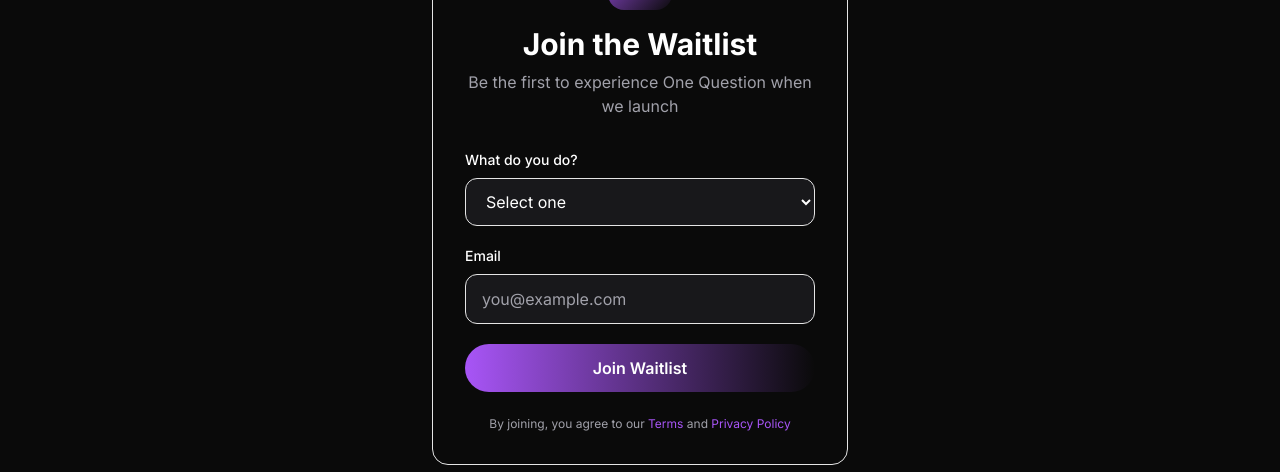
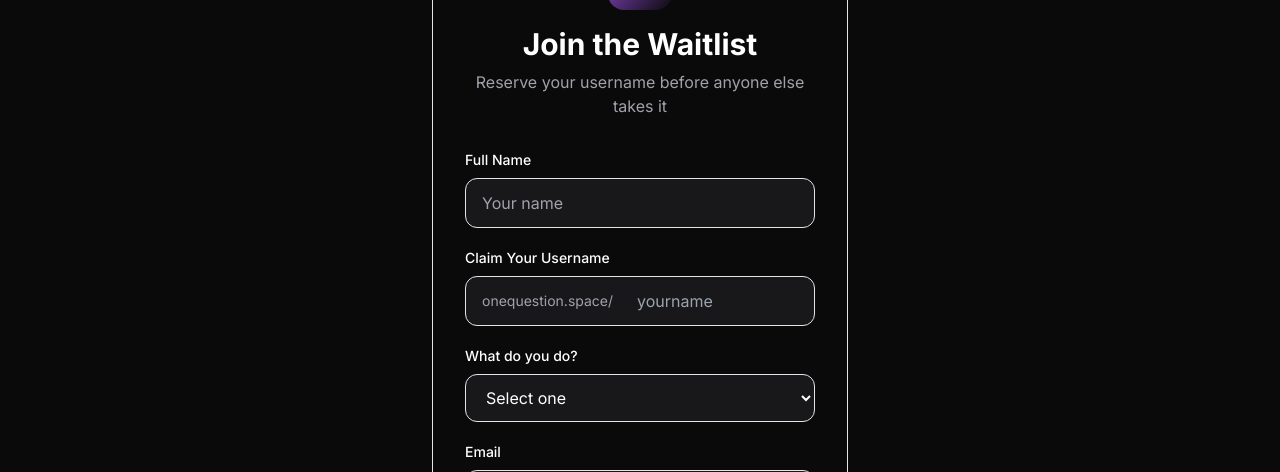
Before and after one commit to onequestionspace/onequestion_space, a Next.js app: page /waitlist in a window 1280 px wide. Shown: the part 271-743 px from the top of the page. Built offline with nearby package versions, Linux system fonts and the light colour scheme; no server answers.

Commit message:
Redesign waitlist page with name, username claim, position tracking and success screen

```diff
--- a/app/waitlist/page.tsx
+++ b/app/waitlist/page.tsx
@@ -8,13 +8,12 @@ import { useApi } from '@/hooks/useApi';
 import { validateEmail } from '@/lib/validations';
 import { Sparkles, ArrowLeft, Check } from 'lucide-react';
 
-/**
- * Waitlist Page
- * Early access signup with brand design
- */
 export default function WaitlistPage() {
   const [email, setEmail] = useState('');
   const [role, setRole] = useState('');
+  const [name, setName] = useState('');
+  const [username, setUsername] = useState('');
+  const [position, setPosition] = useState<number | null>(null);
   const [submitted, setSubmitted] = useState(false);
   const { execute, loading, error } = useApi();
 
@@ -28,11 +27,11 @@ export default function WaitlistPage() {
     }
 
     try {
-      await execute('/api/waitlist', {
+      const result = await execute('/api/waitlist', {
         method: 'POST',
-      body: JSON.stringify({ email, role }),
+        body: JSON.stringify({ email, role, name, username }),
       });
-
+      setPosition(result?.position ?? null);
       setSubmitted(true);
       setEmail('');
       setRole('');
@@ -45,7 +44,6 @@ export default function WaitlistPage() {
     <div className="min-h-screen bg-background">
       <Navbar />
 
-      {/* Background mesh */}
       <div className="fixed inset-0 -z-10">
         <div className="mesh-gradient" />
         <div className="dot-pattern" />
@@ -53,7 +51,6 @@ export default function WaitlistPage() {
 
       <main className="pt-32 pb-20 flex items-center justify-center min-h-screen">
         <div className="max-w-md w-full mx-auto px-4">
-          {/* Back link */}
           <Link
             href="/"
             className="inline-flex items-center gap-2 text-muted-foreground hover:text-foreground transition-colors mb-8"
@@ -62,7 +59,6 @@ export default function WaitlistPage() {
             Back to home
           </Link>
 
-          {/* Waitlist Card */}
           <div className="glass-card rounded-2xl p-8 border border-border">
             <div className="text-center mb-8">
               <div className="inline-flex items-center justify-center w-16 h-16 rounded-2xl bg-gradient-to-br from-primary to-pink mb-4">
@@ -70,38 +66,71 @@ export default function WaitlistPage() {
               </div>
               <h1 className="text-3xl font-bold text-foreground mb-2">Join the Waitlist</h1>
               <p className="text-muted-foreground">
-                Be the first to experience One Question when we launch
+                Reserve your username before anyone else takes it
               </p>
             </div>
 
             {submitted ? (
-              <div>
-  <label
-    htmlFor="role"
-    className="block text-sm font-medium text-foreground mb-2"
-  >
-    Name
-  </label>
-
-  <input
-    type="text"
-    id="role"
-    value={role}
-    onChange={(e) => setRole(e.target.value)}
-    placeholder="Select your role"
-    className="w-full px-4 py-3 rounded-xl bg-card border border-border text-foreground placeholder:text-muted-foreground focus:outline-none focus:ring-2 focus:ring-primary focus:border-transparent transition-all"
-  />
+              <div className="text-center space-y-4 py-4">
+                <div className="inline-flex items-center justify-center w-16 h-16 rounded-full bg-gradient-to-br from-primary to-pink mb-2">
+                  <Check className="w-8 h-8 text-white" />
+                </div>
+                <h2 className="text-2xl font-bold">🎉 You are In</h2>
+                {position && (
+                  <div className="inline-block px-4 py-2 rounded-full bg-primary/10 border border-primary/20">
+                    <p className="text-primary font-bold text-lg">#{position} on the waitlist</p>
+                  </div>
+                )}
+                <p className="text-muted-foreground">Welcome to One Question, {name}. Your username is reserved.</p>
+                <div className="px-4 py-3 rounded-xl bg-card border border-border">
+                  <p className="text-sm text-muted-foreground mb-1">Your future profile</p>
+                  <p className="text-primary font-medium">onequestion.space/{username}</p>
+                </div>
+                <Link href="/" className="inline-block mt-2 text-sm text-muted-foreground hover:text-foreground transition-colors">
+                  Back to home
+                </Link>
               </div>
             ) : (
               <form onSubmit={handleSubmit} className="space-y-5">
                 <div>
-  <label
-    htmlFor="role"
-    className="block text-sm font-medium text-foreground mb-2"
-  >
+                  <label htmlFor="name" className="block text-sm font-medium text-foreground mb-2">
+                    Full Name
+                  </label>
+                  <input
+                    type="text"
+                    id="name"
+                    value={name}
+                    onChange={(e) => setName(e.target.value)}
+                    placeholder="Your name"
+                    className="w-full px-4 py-3 rounded-xl bg-card border border-border text-foreground placeholder:text-muted-foreground focus:outline-none focus:ring-2 focus:ring-primary focus:border-transparent transition-all"
+                    required
+                  />
+                </div>
+
+                <div>
+                  <label htmlFor="username" className="block text-sm font-medium text-foreground mb-2">
+                    Claim Your Username
+                  </label>
+                  <div className="flex items-center bg-card border border-border rounded-xl overflow-hidden focus-within:ring-2 focus-within:ring-primary">
+                    <span className="px-4 text-muted-foreground whitespace-nowrap text-sm">
+                      onequestion.space/
+                    </span>
+                    <input
+                      type="text"
+                      id="username"
+                      value={username}
+                      onChange={(e) => setUsername(e.target.value.toLowerCase().replace(/[^a-z0-9-]/g, ''))}
+                      placeholder="yourname"
+                      className="flex-1 bg-transparent px-2 py-3 text-foreground focus:outline-none"
+                      required
+                    />
+                  </div>
+                </div>
+
+                <div>
+                  <label htmlFor="role" className="block text-sm font-medium text-foreground mb-2">
                     What do you do?
                   </label>
-
                   <select
                     id="role"
                     value={role}
@@ -117,6 +146,7 @@ export default function WaitlistPage() {
                     <option value="Other">Other</option>
                   </select>
                 </div>
+
                 <div>
                   <label htmlFor="email" className="block text-sm font-medium text-foreground mb-2">
                     Email
@@ -143,7 +173,7 @@ export default function WaitlistPage() {
                   disabled={loading}
                   className="w-full py-3 px-6 rounded-full bg-gradient-to-r from-primary to-pink text-white font-semibold hover:shadow-glow-primary transition-all duration-300 disabled:opacity-50 disabled:cursor-not-allowed"
                 >
-                  {loading ? 'Joining...' : 'Join Waitlist'}
+                  {loading ? 'Reserving...' : 'Claim Early Access'}
                 </button>
               </form>
             )}
```
Lines whose indentation alone changed are shown as unchanged.
